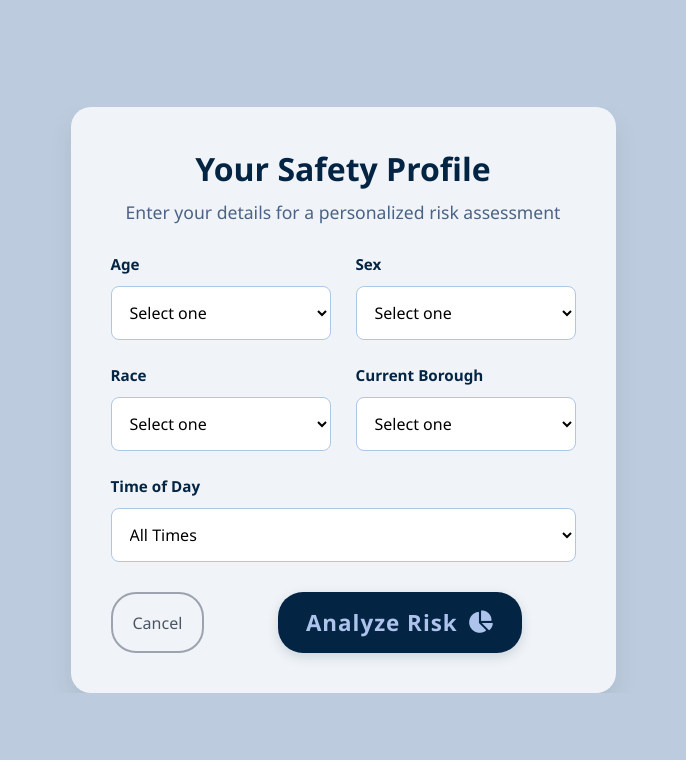
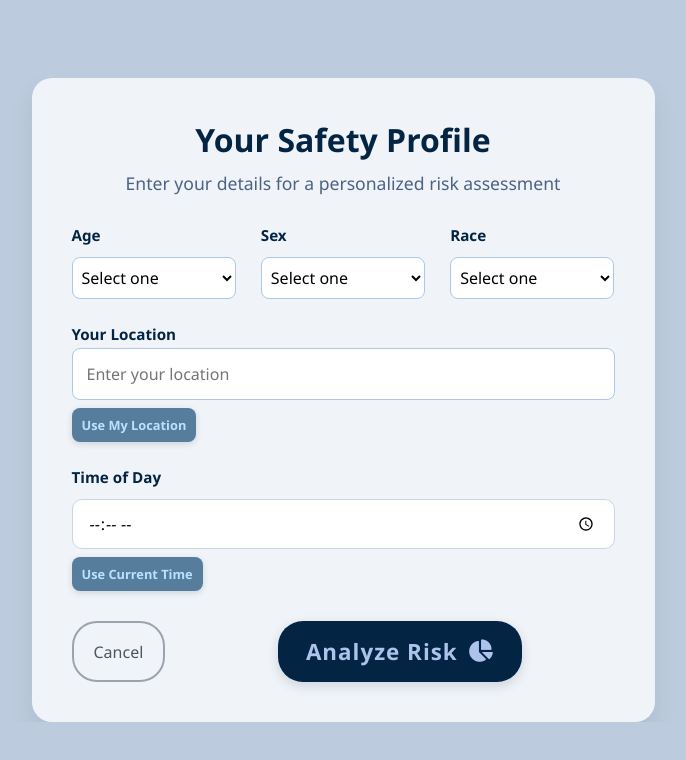
Before and after one commit to gracekim247/CrimeAnalysis, a plain HTML site: page index.html in a window 1280 px wide. Both pictures are taken after a click on the button "Start Assessment". Shown: the whole page, without its empty margins (297-983 px from the left). Drawn offline with Linux system fonts and the light colour scheme.

Commit message:
- Added option for user to get device's time and location. - Imported OpenStreetMap API for location. - Modified format of User Profile page.

```diff
--- a/index.html
+++ b/index.html
@@ -1,5 +1,6 @@
 <!DOCTYPE html>
 <html lang="en">
+
 <head>
     <meta charset="UTF-8">
     <meta name="viewport" content="width=device-width, initial-scale=1.0">
@@ -7,6 +8,7 @@
     <link rel="stylesheet" href="styles.css">
     <link rel="stylesheet" href="https://cdnjs.cloudflare.com/ajax/libs/font-awesome/6.4.0/css/all.min.css">
 </head>
+
 <body>
     <main class="main-container">
         <div class="content-area">
@@ -18,7 +20,8 @@
                         <h1 class="welcome-title">CRIMECAST</h1>
                     </div>
                     <p class="welcome-text">
-                        Want to know how safe your area is? Get personalized crime risk insights based on your location and demographics—it's quick, simple, and tailored just for you.
+                        Want to know how safe your area is? Get personalized crime risk insights based on your location
+                        and demographics—it's quick, simple, and tailored just for you.
                     </p>
                     <div class="features-grid">
                         <div class="feature-item">
@@ -43,13 +46,16 @@
                     <h2 class="form-title">Your Safety Profile</h2>
                     <p class="form-subtitle">Enter your details for a personalized risk assessment</p>
 
+                    <!-- For the Assessment Form section, update the form structure as follows: -->
                     <form id="risk-form">
-                        <div class="form-row">
+                        <!-- Age, Sex, Race in one row -->
+                        <div class="form-row demographics-row">
                             <div class="form-group">
                                 <label for="age">Age</label>
                                 <select id="age" name="age" required>
                                     <option value="" disabled selected>Select one</option>
-                                    <option value="lessthan18>"><18</option>
+                                    <option value="lessthan18>">
+                                        <18</option>
                                     <option value="18-24">18-24</option>
                                     <option value="25-44">25-44</option>
                                     <option value="45-64">45-64</option>
@@ -64,8 +70,6 @@
                                     <option value="female">Female</option>
                                 </select>
                             </div>
-                        </div>
-                        <div class="form-row">
                             <div class="form-group">
                                 <label for="race">Race</label>
                                 <select id="race" name="race" required>
@@ -77,31 +81,34 @@
                                     <option value="american-indian">American Indian/Alaskan Native</option>
                                 </select>
                             </div>
-                            <div class="form-group">
-                                <label for="borough">Current Borough</label>
-                                <select id="borough" name="borough" required>
-                                    <option value="" disabled selected>Select one</option>
-                                    <option value="manhattan">Manhattan</option>
-                                    <option value="brooklyn">Brooklyn</option>
-                                    <option value="queens">Queens</option>
-                                    <option value="bronx">The Bronx</option>
-                                    <option value="staten-island">Staten Island</option>
-                                </select>
+                        </div>
+
+                        <!-- Location in its own row -->
+                        <div class="form-row">
+                            <div class="form-group location-group">
+                                <label for="location">Your Location</label>
+                                <div class="input-with-button">
+                                    <input id="location" name="location" type="text" placeholder="Enter your location"
+                                        required oninput="debouncedSearch()" />
+                                    <button type="button" class="inline-button" onclick="getMyLocation()">Use My
+                                        Location</button>
+                                </div>
+                                <ul id="suggestions" class="suggestion-list"></ul>
                             </div>
                         </div>
 
+                        <!-- Time in its own row -->
                         <div class="form-row">
-                            <div class="form-group">
-                                <label for="timeOfDay">Time of Day</label>
-                                <select id="timeOfDay" name="timeOfDay">
-                                    <option value="all">All Times</option>
-                                    <option value="morning">Morning (6AM-12PM)</option>
-                                    <option value="afternoon">Afternoon (12PM-6PM)</option>
-                                    <option value="evening">Evening (6PM-12AM)</option>
-                                    <option value="night">Night (12AM-6AM)</option>
-                                </select>
+                            <div class="form-group time-group">
+                                <label for="time">Time of Day</label>
+                                <div class="input-with-button">
+                                    <input type="time" id="time" name="time" />
+                                    <button type="button" class="inline-button" onclick="useCurrentTime()">Use Current
+                                        Time</button>
                                 </div>
                             </div>
+                        </div>
+
                         <div class="form-actions">
                             <button type="button" class="cancel-button">Cancel</button>
                             <button type="submit" id="analyze-button" class="action-button">
@@ -117,8 +124,10 @@
             <div class="results-section" style="display: none">
                 <div class="results-container">
                     <h2 class="form-title">Your Crime Risk Report</h2>
-                <p class="form-subtitle">Based on your profile and selected borough, here is your estimated safety risk.</p>
-                <div id="risk-level" style="margin-top: 30px; font-size: 1.5rem; font-weight: bold; color: #032443;"></div>
+                    <p class="form-subtitle">Based on your profile and selected borough, here is your estimated safety
+                        risk.</p>
+                    <div id="risk-level"
+                        style="margin-top: 30px; font-size: 1.5rem; font-weight: bold; color: #032443;"></div>
                     <button onclick="location.reload()" class="action-button" style="margin-top: 30px;">
                         Start New Assessment
                     </button>
@@ -133,7 +142,8 @@
             <div class="heatmap-view" style="display: none;">
                 <div class="heatmap-container">
                     <h3>Your Personalized Crime Heatmap</h3>
-                  <p class="heatmap-description">This visualization shows crime hotspots in your selected borough based on recent data.</p>
+                    <p class="heatmap-description">This visualization shows crime hotspots in your selected borough
+                        based on recent data.</p>
                     <div class="heatmap-legend">
                         <div class="legend-item">
                             <span class="legend-color" style="background-color: #dc0000;"></span>
@@ -162,4 +172,5 @@
 
     <script src="script.js"></script>
 </body>
+
 </html>
--- a/script.js
+++ b/script.js
@@ -109,3 +109,61 @@ document.addEventListener('DOMContentLoaded', () => {
         heatmapImage.src = heatmapSrc;
     }
 });
+
+let timeout;
+
+function debouncedSearch() {
+  clearTimeout(timeout);
+  timeout = setTimeout(searchLocation, 300);
+}
+
+function searchLocation() {
+  const query = document.getElementById('location').value;
+  if (query.length < 3) return;
+
+  fetch(`https://nominatim.openstreetmap.org/search?format=json&q=${encodeURIComponent(query)}`)
+    .then(res => res.json())
+    .then(data => {
+      const list = document.getElementById('suggestions');
+      list.innerHTML = '';
+      data.slice(0, 5).forEach(place => {
+        const item = document.createElement('li');
+        item.textContent = place.display_name;
+        item.classList.add('suggestion-item');
+        item.addEventListener('click', () => {
+          document.getElementById('location').value = place.display_name;
+          list.innerHTML = '';
+        });
+        list.appendChild(item);
+      });
+    });
+}
+
+function getMyLocation() {
+  if (navigator.geolocation) {
+    navigator.geolocation.getCurrentPosition(
+      (position) => {
+        const lat = position.coords.latitude;
+        const lon = position.coords.longitude;
+        // Reverse geocoding using Nominatim
+        fetch(`https://nominatim.openstreetmap.org/reverse?format=json&lat=${lat}&lon=${lon}`)
+          .then(res => res.json())
+          .then(data => {
+            document.getElementById('location').value = data.display_name || `${lat}, ${lon}`;
+          });
+      },
+      (error) => {
+        alert("Unable to retrieve location.");
+        console.error(error);
+      }
+    );
+  } else {
+    alert("Geolocation not supported.");
+  }
+}
+
+function useCurrentTime() {
+  const now = new Date();
+  const formatted = now.toTimeString().slice(0, 5); // HH:MM
+  document.getElementById('time').value = formatted;
+}
--- a/styles.css
+++ b/styles.css
@@ -249,6 +249,60 @@ body {
     margin-bottom: 25px;
 }
 
+
+/* Style for the inline buttons that match your theme */
+.inline-button {
+    background-color: #577d9d;
+    color: #bbe1ff;
+    border: none;
+    padding: 8px 10px;
+    border-radius: 8px;
+    font-size: 0.8rem;
+    font-weight: 600;
+    cursor: pointer;
+    transition: all 0.3s ease;
+    white-space: nowrap;
+    margin-top: 8px;
+    box-shadow: 0 2px 6px rgba(3, 36, 67, 0.15);
+}
+
+.inline-button:hover {
+    background-color: #334a6c;
+    transform: translateY(-2px);
+    box-shadow: 0 4px 8px rgba(3, 36, 67, 0.2);
+}
+
+.inline-button:active {
+    transform: translateY(0);
+}
+
+.form-row:first-of-type {
+    max-width: 100%;
+}
+
+#age, #sex, #race {
+    width: 200px;
+    padding: 10px;
+    height: 45px;
+}
+
+/* Additional responsive adjustments */
+@media (max-width: 768px) {
+    .demographics-row {
+        flex-direction: column;
+    }
+
+    .input-with-button {
+        flex-direction: column;
+        align-items: stretch;
+    }
+
+    .inline-button {
+        width: 100%;
+        margin-top: 8px;
+    }
+}
+
 .form-group {
     flex: 1;
 }
@@ -276,6 +330,21 @@ body {
     outline: none;
     border-color: #032443;
     box-shadow: 0 0 0 3px rgba(172, 200, 229, 0.3);
+}
+
+/* Make age and sex dropdown buttons shorter */
+#age, #sex, #race {
+    width: 100%;
+    padding: 5px;
+    height: 42px;
+}
+
+/* Make the form-row for age and sex have a max-width */
+.form-row {
+    display: flex;
+    gap: 25px;
+    margin-bottom: 25px;
+    justify-content: center;
 }
 
 .input-help {
@@ -340,6 +409,8 @@ body {
   .secondary-action:hover {
     background-color: #6b8eaf;
   }
+
+
 
   #risk-level {
     display: flex;
```
Lines whose indentation alone changed are shown as unchanged.
